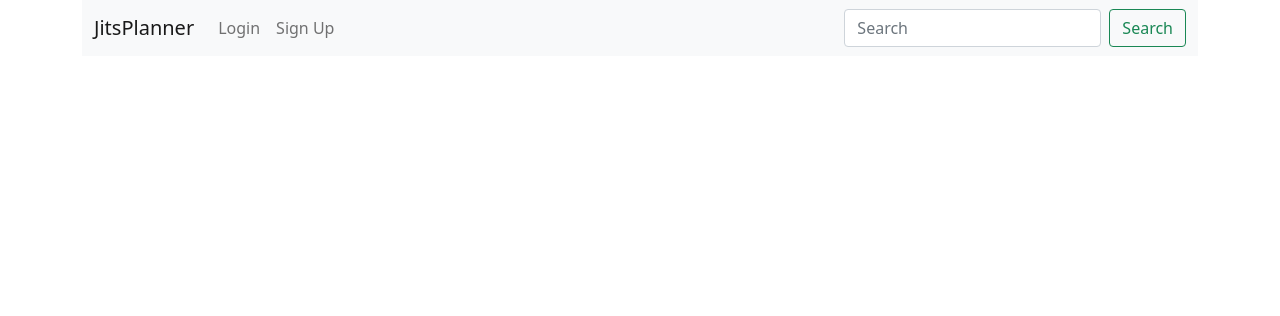
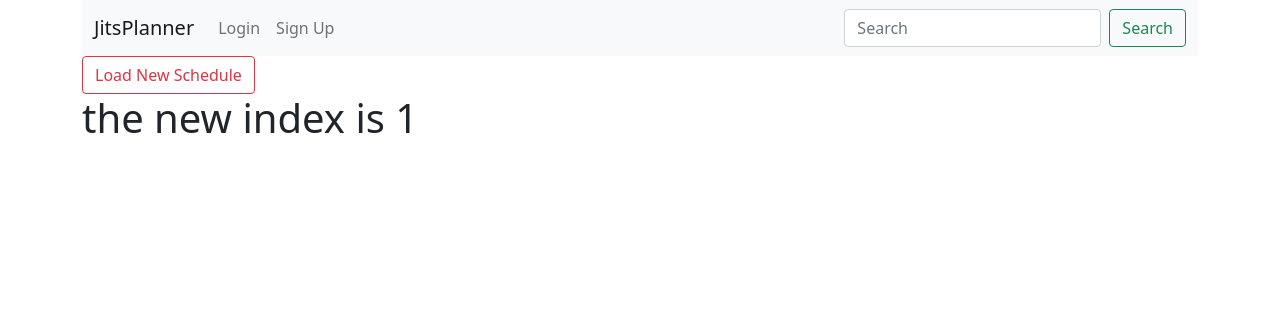
Before and after one commit to razorhollow/jits-lesson, a Django app: page /plan/ in a window 1280 px wide. Shown: the top 316 px of the page. Run offline with Django 4.2, Linux system fonts and the light colour scheme; tables that the repository leaves empty hold one stand-in row (values such as "Sample post").

Commit message:
load new lesson plan functionality

```diff
--- a/main_app/templates/techniques/plan.html
+++ b/main_app/templates/techniques/plan.html
@@ -24,4 +24,9 @@
   </a>
   {% endfor %}
 </section>
+<form action="{% url 'load_plan' %}" method="post">
+  {% csrf_token %}
+  <button type="submit" class="btn btn-outline-danger">Load New Schedule</button>
+</form>
+<h1>the new index is {{ index }}</h1>
 {% endblock %}
--- a/main_app/urls.py
+++ b/main_app/urls.py
@@ -11,4 +11,5 @@ urlpatterns = [
   path('techniques/<int:pk>/delete/', views.TechniqueDelete.as_view(), name='technique_delete'),
   path('accounts/signup/', views.signup, name='signup'),
   path('plan/', views.lesson_plan, name='lesson_plan'),
+  path('plan/load', views.load_plan, name='load_plan')
 ]
--- a/main_app/views.py
+++ b/main_app/views.py
@@ -42,6 +42,21 @@ def lesson_plan(request):
   techniques = Technique.objects.filter(category=weekly_category)[:6]
   return render(request, 'techniques/plan.html', {'index': index, 'weekly_category': weekly_category, 'techniques': techniques})
 
+def load_plan(request):
+  index = Category_Index.objects.first().index
+  weekly_category = CATEGORY_Q[index][0]
+  techniques = Technique.objects.filter(category=weekly_category)[:6]
+  for technique in techniques:
+    technique.counter += 1
+    technique.save()
+  index_object = Category_Index.objects.first()
+  if index_object == len(CATEGORY_Q):
+    index_object.index = 0
+  else:
+    index_object.index += 1
+  index_object.save()
+  return redirect('lesson_plan')
+
 @login_required
 def technique_index(request):
   techniques = Technique.objects.filter(user=request.user)
```
